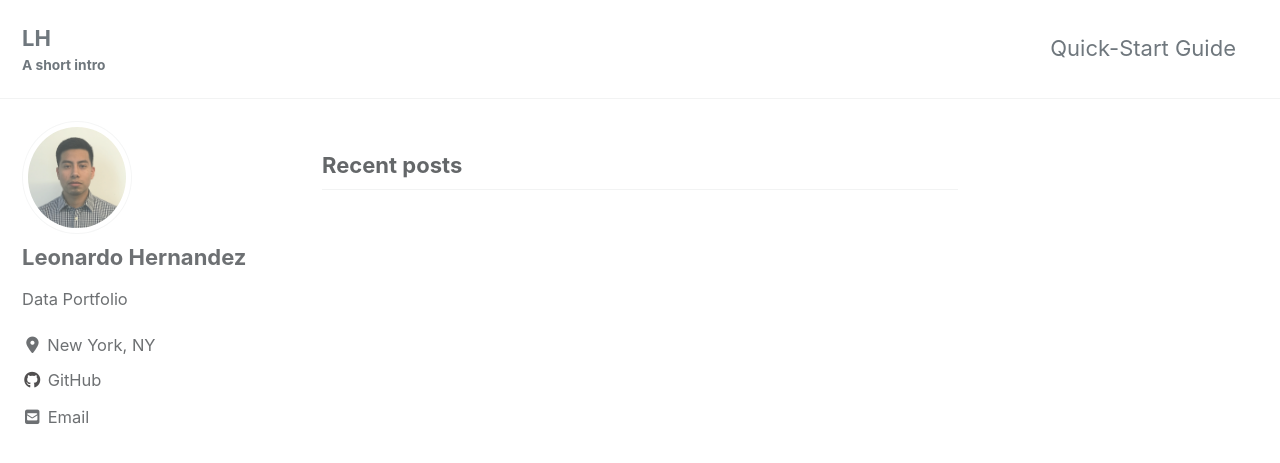
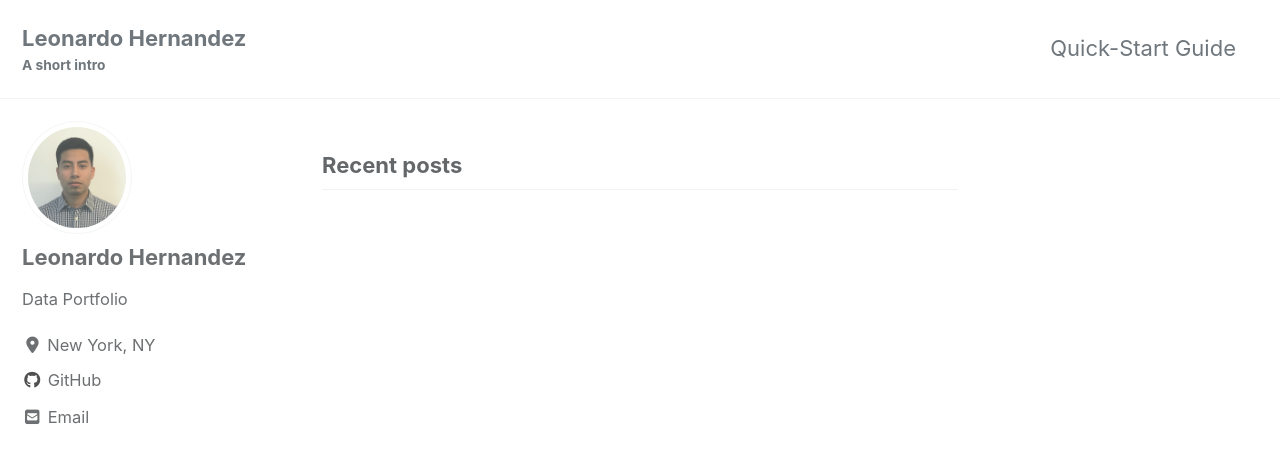
Before and after one commit to leojhernandez/leojhernandez.github.io, a Jekyll site: the page built from index.html, in a window 1280 px wide and 900 px high. Shown: the top 463 px of the window. Built offline with Jekyll 4.4.1, drawn with Linux system fonts in a browser that asks for light colours; cached includes are drawn as plain includes; nearby versions of some CDN libraries; the list of posts is cut into pages by our own code.

```diff
--- a/_config.yml
+++ b/_config.yml
@@ -16,7 +16,7 @@ minimal_mistakes_skin    : "default" # "air", "aqua", "contrast", "dark", "dirt"
 
 # Site Settings
 locale                   : "en-US"
-title                    : "LH"
+title                    : "Leonardo Hernandez"
 title_separator          : "-"
 subtitle                 : "A short intro" # site tagline that appears below site title in masthead
 name                     : "Leonardo Hernandez"
```
